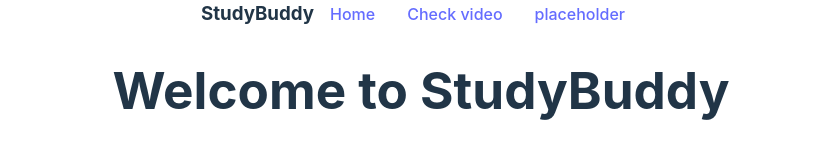
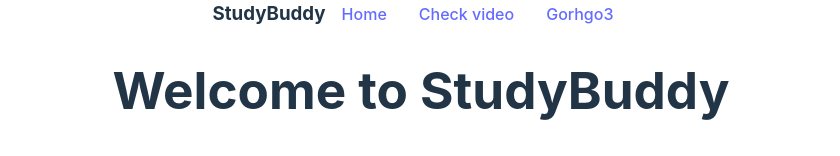
Before and after one commit to gorhgo3/assisting-your-learning, a React (Vite) app: page / in a window 1280 px wide. Shown: the top 156 px of the page, without its empty margins (219-1059 px from the left). Built offline with nearby package versions, Linux system fonts and the light colour scheme.

Commit message:
header generates userDetails

```diff
--- a/client/src/components/Header.tsx
+++ b/client/src/components/Header.tsx
@@ -1,7 +1,15 @@
+import { useQuery } from '@tanstack/react-query'
 import React from 'react'
 import { Link } from 'react-router-dom'
+import { getUserDetails } from '../functions/userDetails'
 
 function Header() {
+
+  const {data, isLoading, isError} = useQuery({
+    queryFn: getUserDetails,
+    queryKey: ['user'],
+  })
+
   return (
     <div className="header">
       <h3 style={{ display: 'inline' }}>StudyBuddy</h3>
@@ -12,7 +20,8 @@ function Header() {
         Check video
       </Link>
       <Link className="header-link" to={'/personal/app'}>
-        placeholder
+        {data?.nickname}
+        {isError}
       </Link>
     </div>
   )
```
